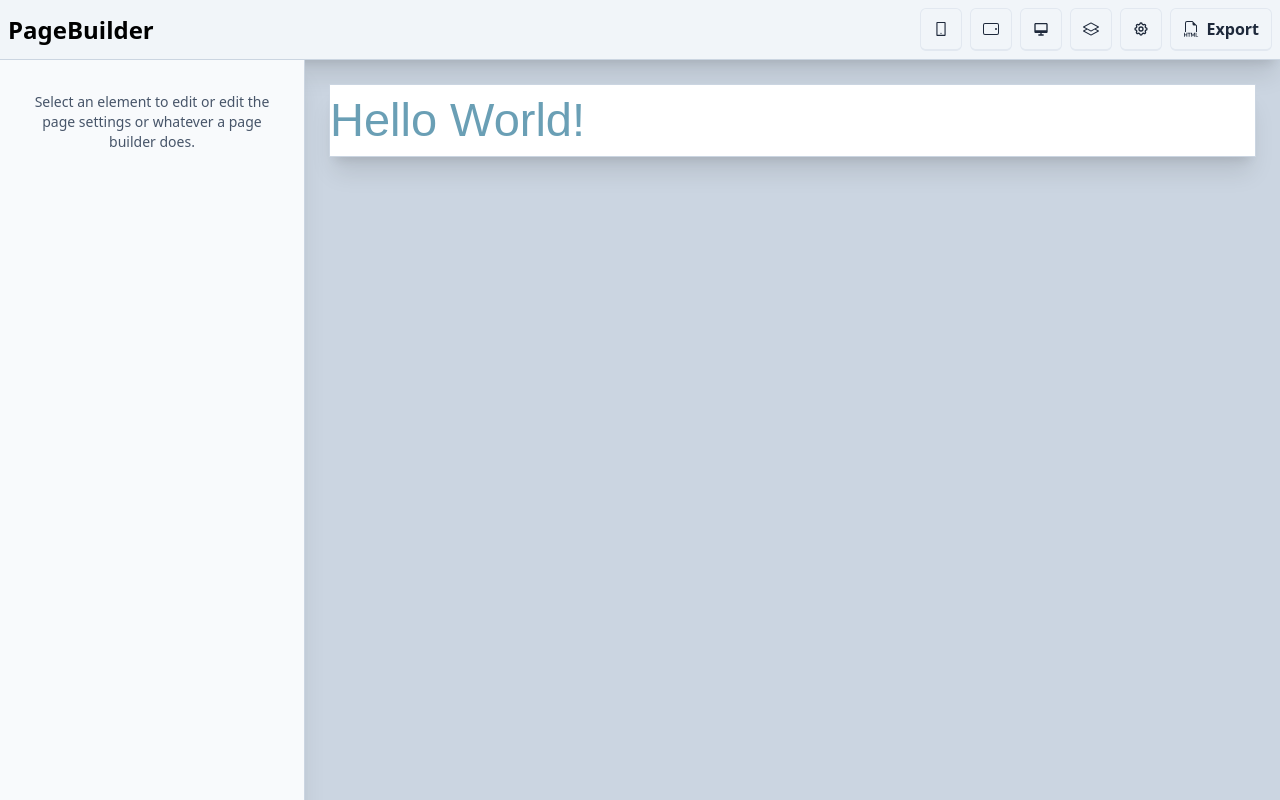
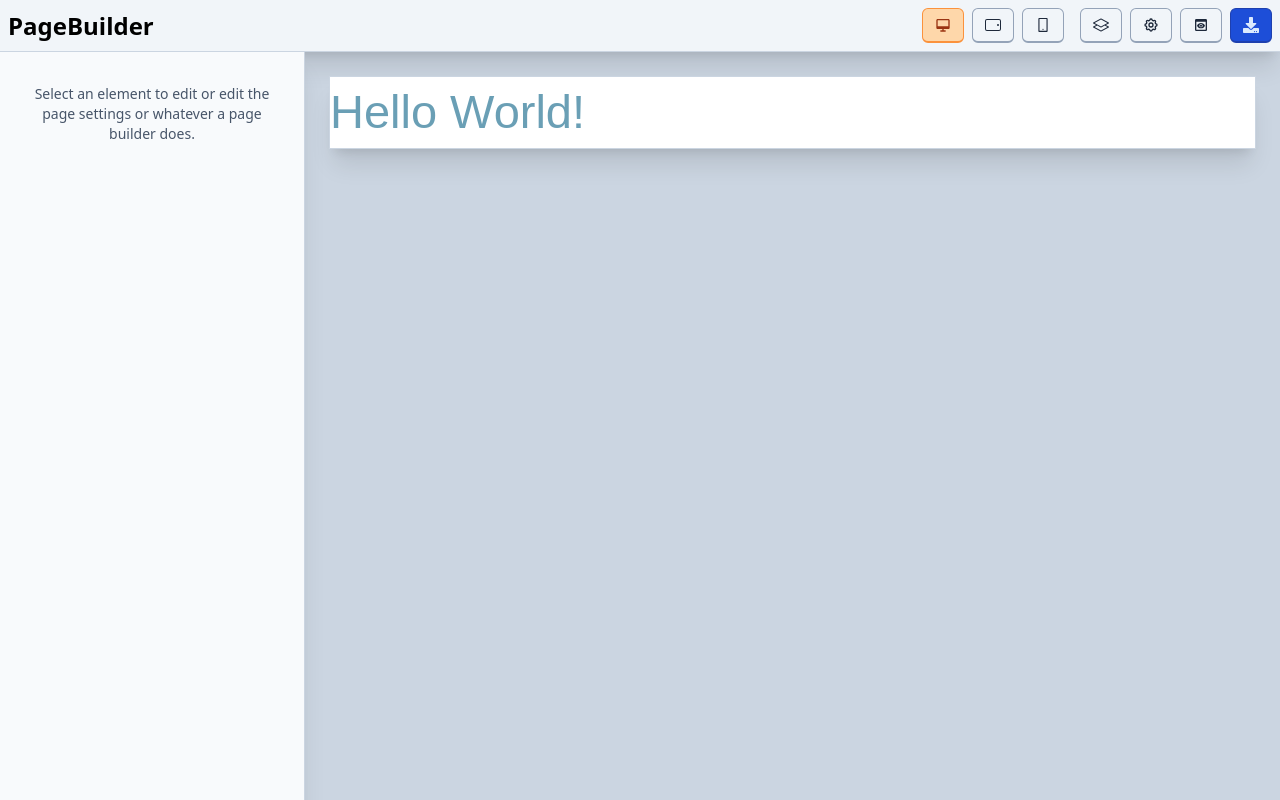
Before and after one commit to InternetStarship/Marketlify.xyz, a Next.js app: page / in a window 1280 px wide. Built offline with nearby package versions, Linux system fonts and the light colour scheme.

Commit message:
toolbar and export

```diff
--- a/components/Canvas.js
+++ b/components/Canvas.js
@@ -3,19 +3,19 @@
  *   All rights reserved.
  */
 
-import Element from "./builder/Element";
+import Element from './builder/Element'
 
-export default function Canvas({ page, edit }) {
+export default function Canvas({ page, edit, viewport }) {
   return (
     <main id="canvasContainer">
-      <div id="mainCanvas">
-        {page.sections.map((section) => (
+      <div id="mainCanvas" className={viewport}>
+        {page.sections.map(section => (
           <div className="section" key={section.id} style={section.style}>
-            {section.rows.map((row) => (
+            {section.rows.map(row => (
               <div className="row" key={row.id} style={row.style}>
-                {row.columns.map((column) => (
+                {row.columns.map(column => (
                   <div className="column" key={column.id}>
-                    {column.elements.map((element) => (
+                    {column.elements.map(element => (
                       <div
                         className="element"
                         key={element.id}
@@ -33,5 +33,5 @@
         ))}
       </div>
     </main>
-  );
+  )
 }
--- a/components/Toolbar.js
+++ b/components/Toolbar.js
@@ -4,11 +4,13 @@
  */
 
 import { HiOutlineCog } from 'react-icons/hi'
-import { BsLayers, BsFiletypeHtml, BsTabletLandscape } from 'react-icons/bs'
+import { BsLayers, BsTabletLandscape } from 'react-icons/bs'
 import { AiOutlineMobile } from 'react-icons/ai'
 import { BiDesktop } from 'react-icons/bi'
+import { MdPreview } from 'react-icons/md'
+import { FaDownload } from 'react-icons/fa'
 
-export default function Toolbar({ page }) {
+export default function Toolbar({ page, viewport, updateViewport }) {
   function exportHTML(data) {
     const {
       page,
@@ -101,18 +103,6 @@
     console.log('...')
   }
 
-  function toggleMobile() {
-    console.log('...')
-  }
-
-  function toggleTablet() {
-    console.log('...')
-  }
-
-  function toggleDesktop() {
-    console.log('...')
-  }
-
   function toggleLayers() {
     console.log('...')
   }
@@ -121,30 +111,33 @@
     <main className="w-full bg-slate-100 border-b border-slate-300 shadow-xl p-2 flex justify-between items-center">
       <div className="font-bold text-2xl">PageBuilder</div>
       <div className="flex space-x-2">
+        <div class="flex items-center  space-x-2 mr-2">
           <button
             onClick={() => {
-            toggleMobile()
+              updateViewport('desktop')
             }}
-          className="toolbar-button"
+            className={'toolbar-button' + (viewport === 'desktop' ? ' active' : '')}
           >
-          <AiOutlineMobile />
+            <BiDesktop />
           </button>
           <button
             onClick={() => {
-            toggleTablet()
+              updateViewport('tablet')
             }}
-          className="toolbar-button"
+            className={'toolbar-button' + (viewport === 'tablet' ? ' active' : '')}
           >
             <BsTabletLandscape />
           </button>
           <button
             onClick={() => {
-            toggleDesktop()
+              updateViewport('mobile')
             }}
-          className="toolbar-button"
+            className={'toolbar-button' + (viewport === 'mobile' ? ' active' : '')}
           >
-          <BiDesktop />
+            <AiOutlineMobile />
           </button>
+        </div>
+
         <button
           onClick={() => {
             toggleLayers()
@@ -163,12 +156,19 @@
         </button>
         <button
           onClick={() => {
+            // toggleSettings()
+          }}
+          className="toolbar-button"
+        >
+          <MdPreview />
+        </button>
+        <button
+          onClick={() => {
             exportHTML(page)
           }}
-          className="flex items-center toolbar-button"
+          className="flex items-center toolbar-button-primary"
         >
-          <BsFiletypeHtml className="mr-2" />
-          Export
+          <FaDownload />
         </button>
       </div>
     </main>
--- a/pages/index.js
+++ b/pages/index.js
@@ -123,6 +123,7 @@
   })
   const [current, setCurrent] = useState('')
   const [selectedId, setSelectedId] = useState('')
+  const [viewport, setViewport] = useState('desktop')
 
   function edit(element) {
     setCurrent('editing')
@@ -139,11 +140,17 @@
 
   return (
     <main className="w-full h-screen overflow-hidden bg-slate-300">
-      <Toolbar page={page} />
+      <Toolbar
+        page={page}
+        viewport={viewport}
+        updateViewport={value => {
+          setViewport(value)
+        }}
+      />
       <div className="flex flex-row">
         <Sidebar current={current} selectedId={selectedId} page={page} close={closeSidebar} />
         <div className="w-full">
-          <Canvas page={page} edit={edit} />
+          <Canvas page={page} edit={edit} viewport={viewport} />
         </div>
       </div>
     </main>
--- a/styles/globals.css
+++ b/styles/globals.css
@@ -29,6 +29,14 @@
   @apply mx-auto border border-slate-300 shadow-xl bg-white;
   width: 100%;
   max-width: 1200px;
+  transition: max-width 0.5s ease;
+}
+
+#mainCanvas.mobile {
+  max-width: 460px;
+}
+#mainCanvas.tablet {
+  max-width: 760px;
 }
 
 .section:hover,
@@ -38,5 +46,12 @@
 }
 
 .toolbar-button {
-  @apply bg-slate-100 border border-b-2 border-slate-200 hover:bg-slate-300 text-slate-800 font-bold py-2 px-3 rounded-md;
+  @apply bg-slate-100 border border-b-2 border-slate-400 hover:bg-slate-300 text-slate-800 font-bold py-2 px-3 rounded-md;
 }
+.toolbar-button.active {
+  @apply bg-orange-200 border border-b-2 border-orange-400 hover:bg-orange-300 text-orange-800 font-bold py-2 px-3 rounded-md;
+}
+
+.toolbar-button-primary {
+  @apply bg-blue-700 border border-b-2 border-blue-800 hover:bg-blue-900 text-blue-100 font-bold py-2 px-3 rounded-md;
+}
```
Also changed, not shown: 1 other file (tests, documents, lock files or other folders). Lines whose indentation alone changed are shown as unchanged.
